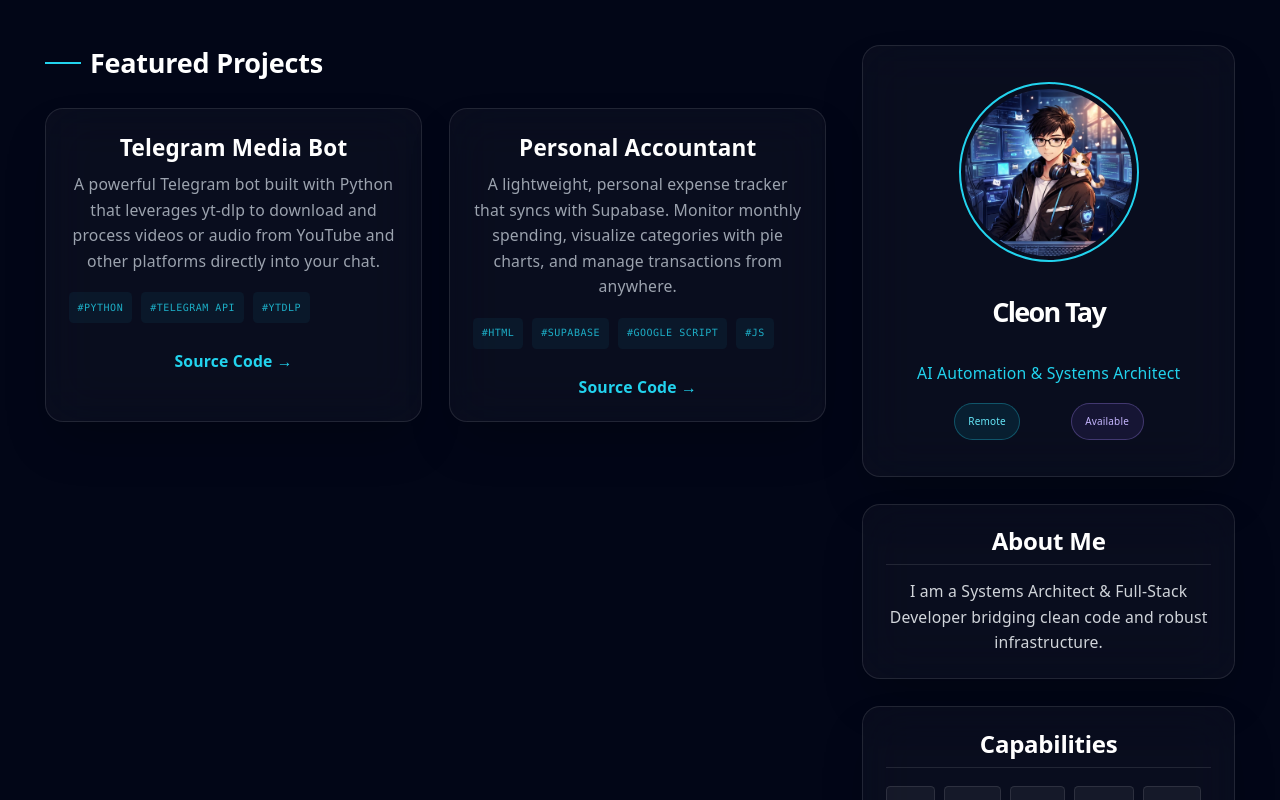
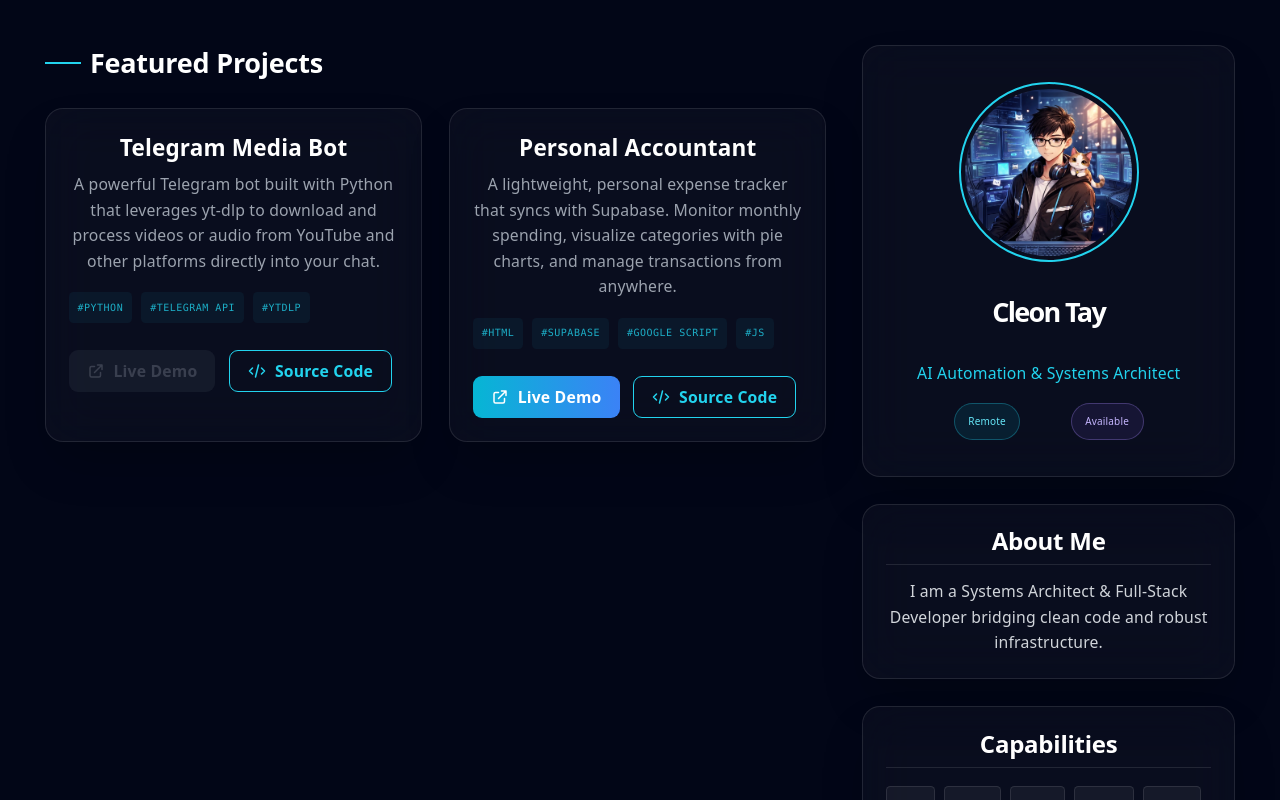
Before and after one commit to cleontay/cleontay.github.io, a React (Vite) app: page / in a window 1280 px wide. Shown: the top 800 px of the page. Built offline with nearby package versions, Linux system fonts and the light colour scheme.

Commit message:
Added new live demo button

```diff
--- a/src/App.jsx
+++ b/src/App.jsx
@@ -11,8 +11,9 @@ const projects = [
     title: "Personal Accountant",
     desc: "A lightweight, personal expense tracker that syncs with Supabase. Monitor monthly spending, visualize categories with pie charts, and manage transactions from anywhere.",
     link: "https://github.com/cleontay/P-Accountant",
-    tags: ["HTML", "Supabase", "Google Script", "JS"]
-  },
+    tags: ["HTML", "Supabase", "Google Script", "JS"],
+    demoLink: "https://cleontay.github.io/P-Accountant/", // optional
+  }
 ];
 
 const tech = ["React", "Next.js", "Flutter", "Node.js", "Docker", "n8n", "Linux", "MongoDB", "Express.js", "LLM", "VLLM", "Prompt Engineer", "Scripting"];
@@ -30,14 +31,16 @@ export default function Portfolio() {
             </h2>
           </div>
 
-          <div className="grid grid-cols-1 md:grid-cols-2 gap-6">
+          <div className="grid grid-cols-1 md:grid-cols-2 lg:grid-cols-2 gap-6">
             {projects.map((p, i) => (
               <Card
                 key={i}
-                className="min-h-[280px] flex flex-col justify-between"
+                className="min-h-[320px] flex flex-col justify-between group hover:border-cyan-400/30 transition-all duration-300"
               >
                 <div>
-                  <h3 className="font-bold text-xl text-white mb-2">{p.title}</h3>
+                  <h3 className="font-bold text-xl text-white mb-2 group-hover:text-cyan-400 transition-colors">
+                    {p.title}
+                  </h3>
                   <p className="text-sm text-gray-400 leading-relaxed">{p.desc}</p>
                   <div className="flex flex-wrap gap-2 mt-4">
                     {p.tags?.map(tag => (
@@ -47,9 +50,46 @@ export default function Portfolio() {
                     ))}
                   </div>
                 </div>
-                <a href={p.link} target="_blank" rel="noreferrer" className="mt-6 text-cyan-400 text-sm font-semibold hover:text-cyan-300 transition-colors inline-block">
-                  Source Code →
+
+                <div className="flex flex-col sm:flex-row gap-3 mt-6">
+                  {/* Demo Button */}
+                  <a
+                    href={p.demoLink}
+                    target="_blank"
+                    rel="noreferrer"
+                    className={`
+                      flex items-center justify-center gap-2 px-4 py-2 rounded-lg text-sm font-semibold transition-all duration-200
+                      ${p.demoLink
+                        ? 'bg-gradient-to-r from-cyan-500 to-blue-500 text-white hover:shadow-lg hover:shadow-cyan-500/25 hover:scale-105'
+                        : 'bg-gray-700/50 text-gray-500 cursor-not-allowed opacity-50 pointer-events-none'
+                      }
+                    `}
+                  >
+                    <svg className="w-4 h-4" fill="none" stroke="currentColor" viewBox="0 0 24 24">
+                      <path strokeLinecap="round" strokeLinejoin="round" strokeWidth={2} d="M10 6H6a2 2 0 00-2 2v10a2 2 0 002 2h10a2 2 0 002-2v-4M14 4h6m0 0v6m0-6L10 14" />
+                    </svg>
+                    Live Demo
                   </a>
+
+                  {/* Source Button */}
+                  <a
+                    href={p.link}
+                    target="_blank"
+                    rel="noreferrer"
+                    className={`
+                      flex items-center justify-center gap-2 px-4 py-2 rounded-lg text-sm font-semibold transition-all duration-200 border
+                      ${p.link
+                        ? 'border-cyan-400 text-cyan-400 hover:bg-cyan-400/10 hover:scale-105'
+                        : 'border-gray-700 text-gray-600 cursor-not-allowed opacity-50 pointer-events-none'
+                      }
+                    `}
+                  >
+                    <svg className="w-4 h-4" fill="none" stroke="currentColor" viewBox="0 0 24 24">
+                      <path strokeLinecap="round" strokeLinejoin="round" strokeWidth={2} d="M10 20l4-16m4 4l4 4-4 4M6 16l-4-4 4-4" />
+                    </svg>
+                    Source Code
+                  </a>
+                </div>
               </Card>
             ))}
           </div>
```
Lines whose indentation alone changed are shown as unchanged.
